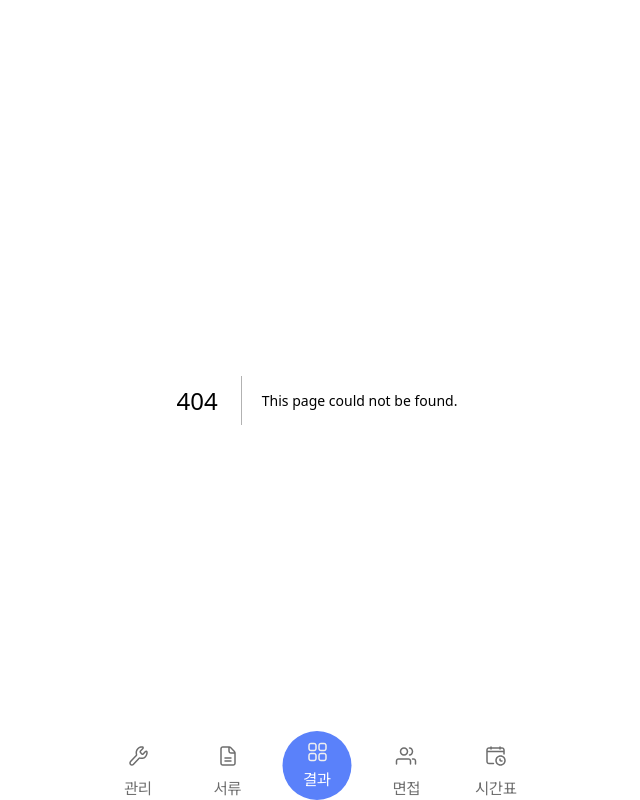
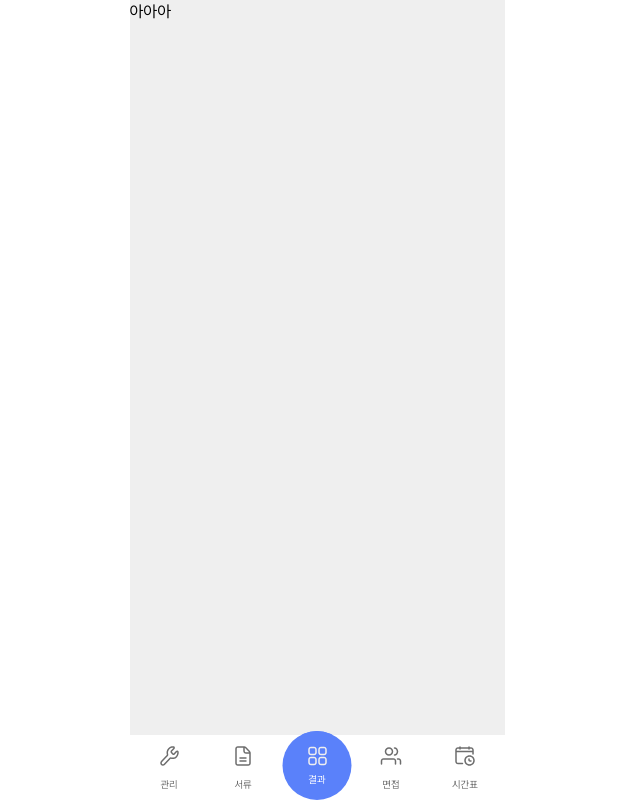
Before and after one commit to Konkuk-KUIT/CAMPUSFORM-Web, a Next.js app: page /test/seoin in a window 1280 px wide. Before the commit this address had no page. Shown: the whole page, without its empty margins (323-963 px from the left). Built offline with nearby package versions, Linux system fonts and the light colour scheme.

Commit message:
chore: 컴포넌트 테스트 페이지 추가, css 변수 수정

```diff
--- /dev/null
+++ b/src/app/test/seoin/page.tsx
@@ -0,0 +1,12 @@
+// 컴포넌트 테스트용 페이지
+
+import Navbar from '@/components/Navbar';
+
+export default function SeoinTest() {
+  return (
+    <>
+      <div className="min-h-screen bg-gray-100">아아아</div>
+      <Navbar />
+    </>
+  );
+}
--- a/src/style/globals.css
+++ b/src/style/globals.css
@@ -55,7 +55,14 @@
   --text-body-sm-rg: 400 13px/18px;
   --text-body-xs: 500 12px/17px;
   --text-body-xs-rg: 400 12px/17px;
+
+  --text-10: 0.625rem;
+  --text-12: 0.75rem;
+  --text-14: 0.875rem;
+  --text-16: 1rem;
+  --text-18: 1.125rem;
+  --text-20: 1.25rem;
+  --text-24: 1.5rem;
+  --text-28: 1.75rem;
+  --text-32: 2rem;
 }
-
-body {
-}
```
Also changed, not shown: src/app/test/hyeonseung/page.tsx (added, +1 -0 lines), src/app/test/sehyeon/page.tsx (added, +1 -0 lines).
